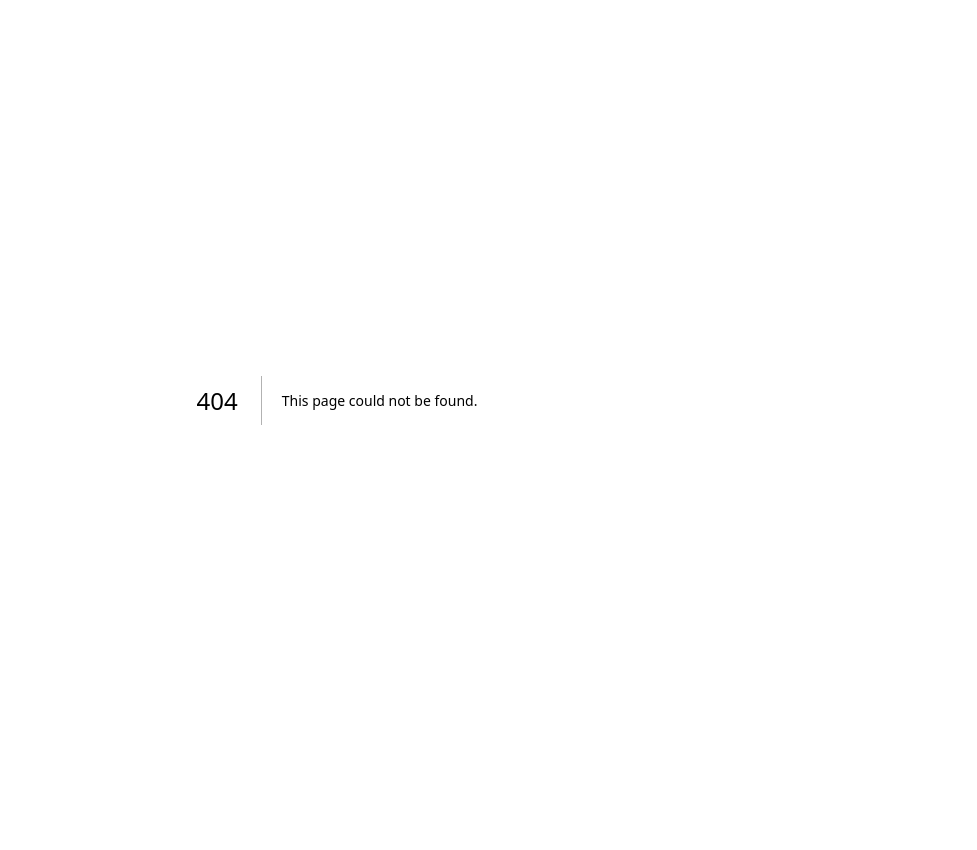
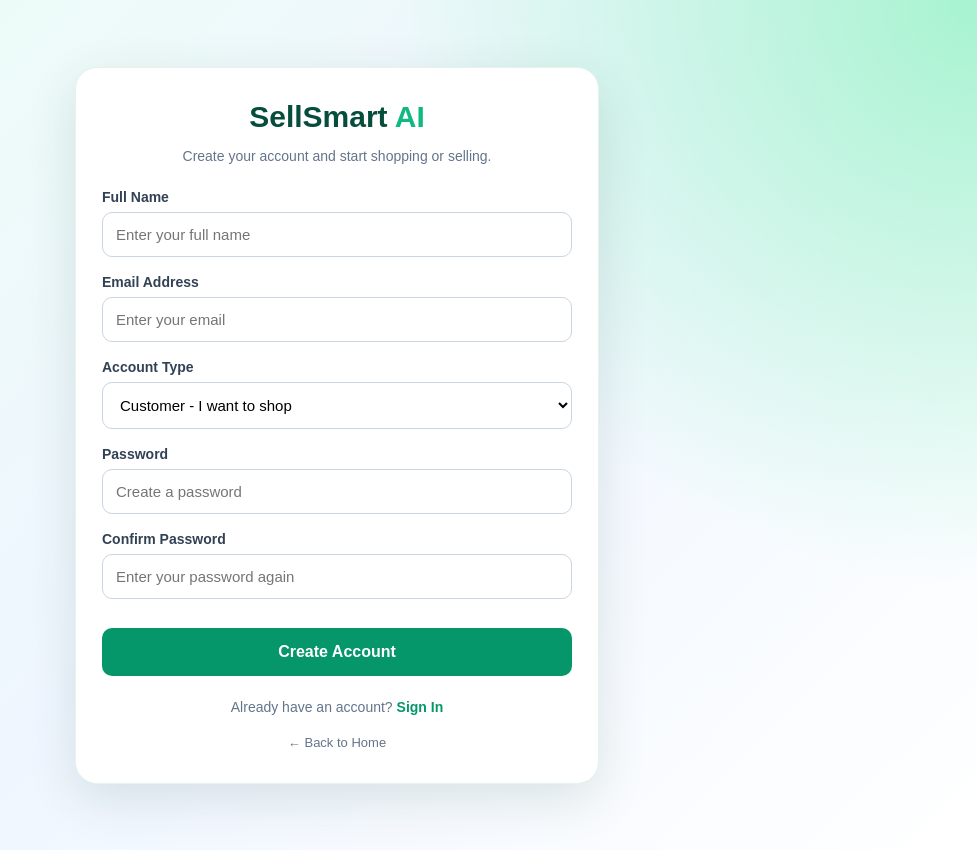
Before and after one commit to kene-19-design/sellsmart-ai, a Next.js app: page /signup in a window 1280 px wide. Before the commit this address had no page. Shown: the whole page, without its empty margins (303-1280 px from the left). Before the commit the page ends 800 px from the top, so only its background shows below. Built offline with nearby package versions, Linux system fonts and the light colour scheme; no server answers.

Commit message:
Create page.tsx

```diff
--- /dev/null
+++ b/src/app/signup/page.tsx
@@ -0,0 +1,285 @@
+"use client";
+
+import { useState } from "react";
+import { useRouter } from "next/navigation";
+import { createClient } from "@supabase/supabase-js";
+import Link from "next/link";
+
+const supabase = createClient(
+  process.env.NEXT_PUBLIC_SUPABASE_URL!,
+  process.env.NEXT_PUBLIC_SUPABASE_ANON_KEY!
+);
+
+export default function SignupPage() {
+  const router = useRouter();
+
+  const [fullName, setFullName] = useState("");
+  const [email, setEmail] = useState("");
+  const [password, setPassword] = useState("");
+  const [confirmPassword, setConfirmPassword] = useState("");
+  const [accountType, setAccountType] = useState("customer");
+  const [loading, setLoading] = useState(false);
+  const [error, setError] = useState("");
+  const [success, setSuccess] = useState(false);
+
+  async function handleSignup(e: React.FormEvent<HTMLFormElement>) {
+    e.preventDefault();
+    setError("");
+    setSuccess(false);
+
+    if (password.length < 8) {
+      setError("Your password must be at least 8 characters long.");
+      return;
+    }
+
+    if (password !== confirmPassword) {
+      setError("Your passwords do not match.");
+      return;
+    }
+
+    setLoading(true);
+
+    const { data, error } = await supabase.auth.signUp({
+      email,
+      password,
+      options: {
+        emailRedirectTo: `${window.location.origin}/auth/callback`,
+        data: {
+          full_name: fullName,
+          account_type: accountType,
+        },
+      },
+    });
+
+    setLoading(false);
+
+    if (error) {
+      setError(error.message);
+      return;
+    }
+
+    if (data.session) {
+      router.push("/");
+      router.refresh();
+      return;
+    }
+
+    setSuccess(true);
+  }
+
+  return (
+    <main
+      style={{
+        minHeight: "100vh",
+        display: "flex",
+        alignItems: "center",
+        justifyContent: "center",
+        padding: "25px 16px",
+        background:
+          "radial-gradient(circle at top right, #a7f3d0, transparent 38%), linear-gradient(135deg, #ecfdf5, #eff6ff, #ffffff)",
+        fontFamily: "Arial, sans-serif",
+      }}
+    >
+      <div
+        style={{
+          width: "100%",
+          maxWidth: "470px",
+          background: "white",
+          padding: "32px 26px",
+          borderRadius: "22px",
+          boxShadow: "0 15px 50px rgba(0,60,40,0.12)",
+          border: "1px solid #e5f3eb",
+        }}
+      >
+        <div style={{ textAlign: "center", marginBottom: "25px" }}>
+          <h1
+            style={{
+              fontSize: "30px",
+              fontWeight: 800,
+              color: "#064e3b",
+              margin: "0 0 10px",
+            }}
+          >
+            SellSmart <span style={{ color: "#10b981" }}>AI</span>
+          </h1>
+
+          <p style={{ color: "#64748b", fontSize: "14px" }}>
+            Create your account and start shopping or selling.
+          </p>
+        </div>
+
+        {success ? (
+          <div
+            style={{
+              background: "#ecfdf5",
+              padding: "22px",
+              borderRadius: "12px",
+              textAlign: "center",
+              color: "#065f46",
+            }}
+          >
+            <h2>Check your email!</h2>
+            <p>
+              We have sent a confirmation link to {email}. Open the email
+              and confirm your account before signing in.
+            </p>
+            <Link
+              href="/login"
+              style={{
+                display: "inline-block",
+                marginTop: "15px",
+                color: "#047857",
+                fontWeight: 700,
+              }}
+            >
+              Go to Login
+            </Link>
+          </div>
+        ) : (
+          <form onSubmit={handleSignup}>
+            <label style={labelStyle}>Full Name</label>
+            <input
+              type="text"
+              required
+              value={fullName}
+              onChange={(e) => setFullName(e.target.value)}
+              placeholder="Enter your full name"
+              autoComplete="name"
+              style={inputStyle}
+            />
+
+            <label style={labelStyle}>Email Address</label>
+            <input
+              type="email"
+              required
+              value={email}
+              onChange={(e) => setEmail(e.target.value)}
+              placeholder="Enter your email"
+              autoComplete="email"
+              style={inputStyle}
+            />
+
+            <label style={labelStyle}>Account Type</label>
+            <select
+              value={accountType}
+              onChange={(e) => setAccountType(e.target.value)}
+              style={inputStyle}
+            >
+              <option value="customer">Customer - I want to shop</option>
+              <option value="seller">Seller - I want to sell products</option>
+            </select>
+
+            <label style={labelStyle}>Password</label>
+            <input
+              type="password"
+              required
+              minLength={8}
+              value={password}
+              onChange={(e) => setPassword(e.target.value)}
+              placeholder="Create a password"
+              autoComplete="new-password"
+              style={inputStyle}
+            />
+
+            <label style={labelStyle}>Confirm Password</label>
+            <input
+              type="password"
+              required
+              value={confirmPassword}
+              onChange={(e) => setConfirmPassword(e.target.value)}
+              placeholder="Enter your password again"
+              autoComplete="new-password"
+              style={inputStyle}
+            />
+
+            {error && (
+              <p
+                style={{
+                  background: "#fef2f2",
+                  color: "#b91c1c",
+                  padding: "12px",
+                  borderRadius: "8px",
+                  fontSize: "13px",
+                }}
+              >
+                {error}
+              </p>
+            )}
+
+            <button
+              type="submit"
+              disabled={loading}
+              style={{
+                width: "100%",
+                padding: "15px",
+                marginTop: "12px",
+                background: loading ? "#6ee7b7" : "#059669",
+                color: "white",
+                border: "none",
+                borderRadius: "10px",
+                fontSize: "16px",
+                fontWeight: 700,
+                cursor: loading ? "not-allowed" : "pointer",
+              }}
+            >
+              {loading ? "Creating Account..." : "Create Account"}
+            </button>
+          </form>
+        )}
+
+        <p
+          style={{
+            textAlign: "center",
+            marginTop: "23px",
+            color: "#64748b",
+            fontSize: "14px",
+          }}
+        >
+          Already have an account?{" "}
+          <Link
+            href="/login"
+            style={{
+              color: "#059669",
+              fontWeight: 700,
+              textDecoration: "none",
+            }}
+          >
+            Sign In
+          </Link>
+        </p>
+
+        <div style={{ textAlign: "center", marginTop: "18px" }}>
+          <Link
+            href="/"
+            style={{
+              color: "#64748b",
+              fontSize: "13px",
+              textDecoration: "none",
+            }}
+          >
+            ← Back to Home
+          </Link>
+        </div>
+      </div>
+    </main>
+  );
+}
+
+const labelStyle: React.CSSProperties = {
+  display: "block",
+  marginBottom: "7px",
+  fontWeight: 600,
+  color: "#334155",
+  fontSize: "14px",
+};
+
+const inputStyle: React.CSSProperties = {
+  width: "100%",
+  padding: "13px",
+  border: "1px solid #cbd5e1",
+  borderRadius: "10px",
+  marginBottom: "17px",
+  boxSizing: "border-box",
+  fontSize: "15px",
+  background: "white",
+};
```
